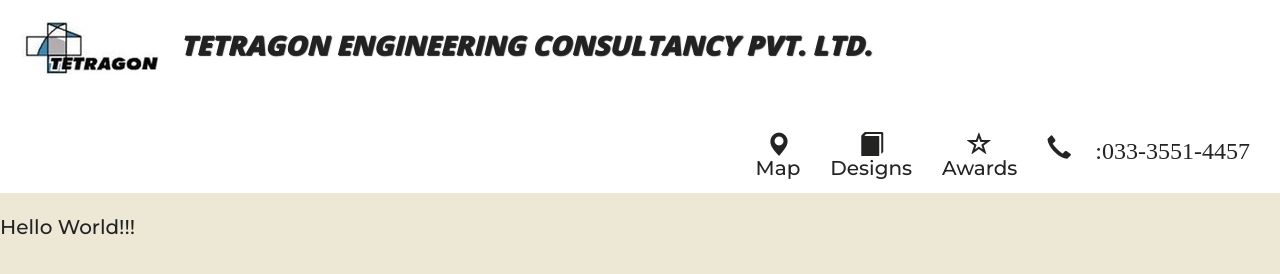
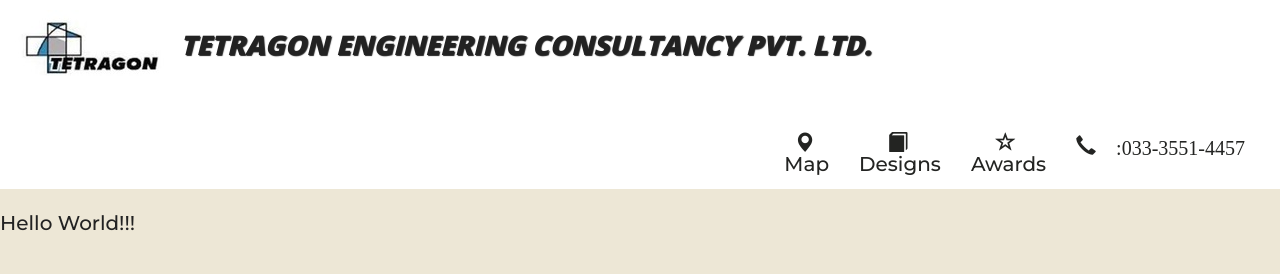
Before and after one commit to shounak-d73/tetragon, a plain HTML site: page index.html in a window 1280 px wide. Drawn offline with nearby package versions, Linux system fonts and the light colour scheme.

Commit message:
CSS mods

```diff
--- a/css/style.css
+++ b/css/style.css
@@ -76,6 +76,11 @@ body{
 	margin-top: -30px;
 }
 
+#collapsable-nav a span{
+	font-size: 1em;
+	margin-right: 5px;
+}
+
 /*End of header*/
 
 /*Media Queries*/
```
